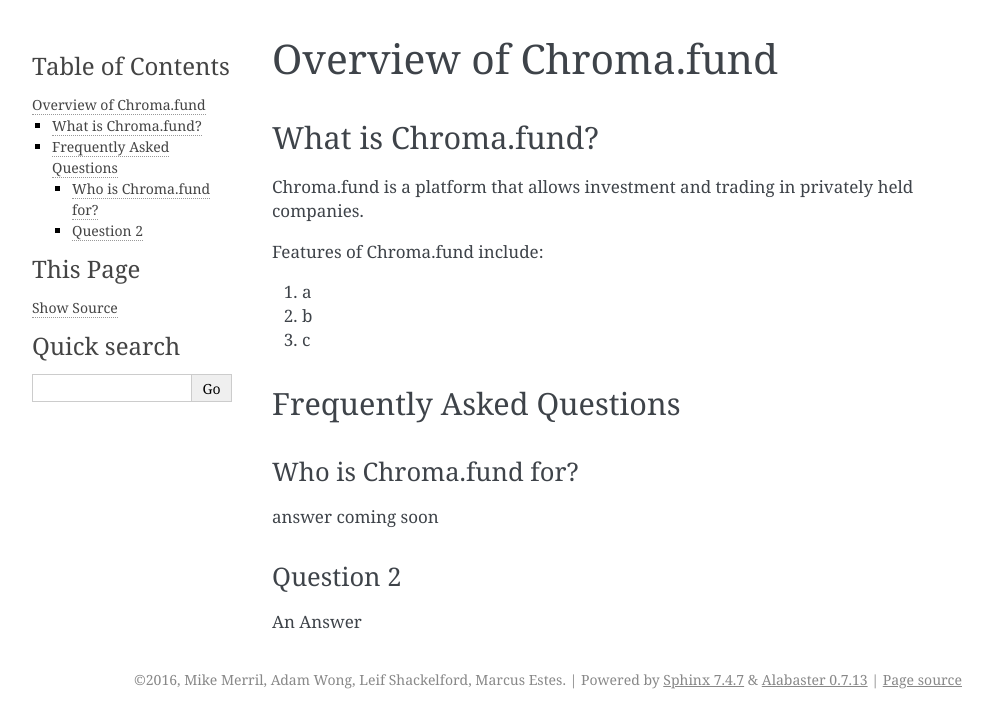
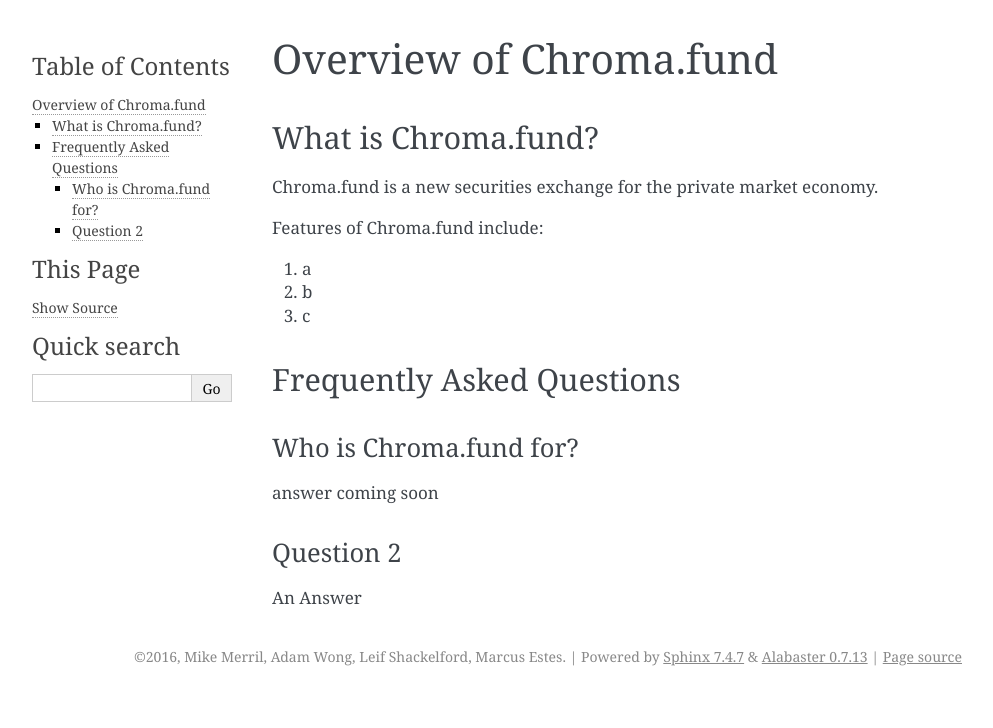
Before and after one commit to ChromaPDX/chroma-fund-docs, a Sphinx documentation site: the page built from docs/source/chroma_fund/overview.rst, in a window 1280 px wide. Shown: the top 728 px of the page, without its empty margins (148-1141 px from the left). Built offline with Sphinx 7.4.7, drawn with Linux system fonts in a browser that asks for light colours.

Commit message:
Update overview.rst

```diff
--- a/docs/source/chroma_fund/overview.rst
+++ b/docs/source/chroma_fund/overview.rst
@@ -4,7 +4,7 @@
 What is Chroma.fund?
 --------------------
 
-Chroma.fund is a platform that allows investment and trading in privately held companies.
+Chroma.fund is a new securities exchange for the private market economy.
 
 Features of Chroma.fund include:
 
```
